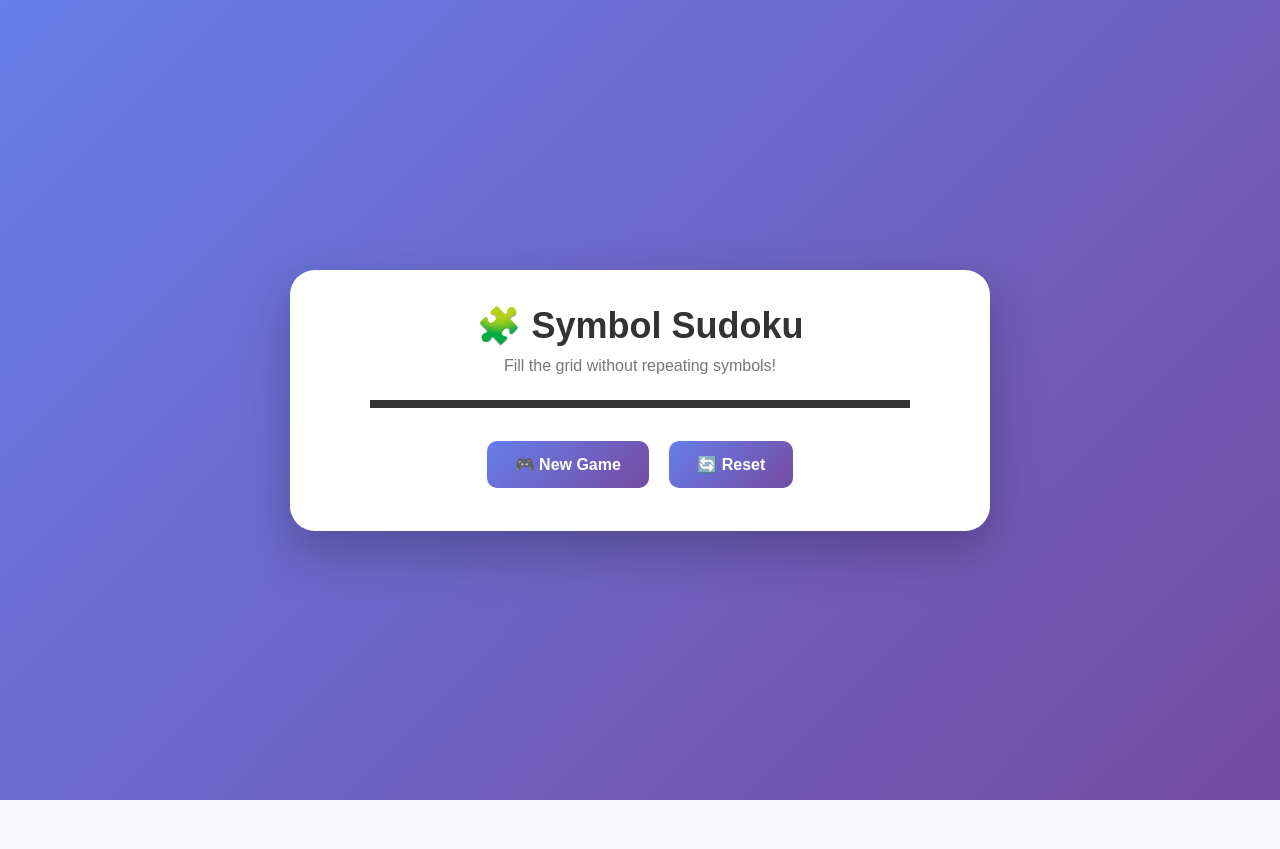
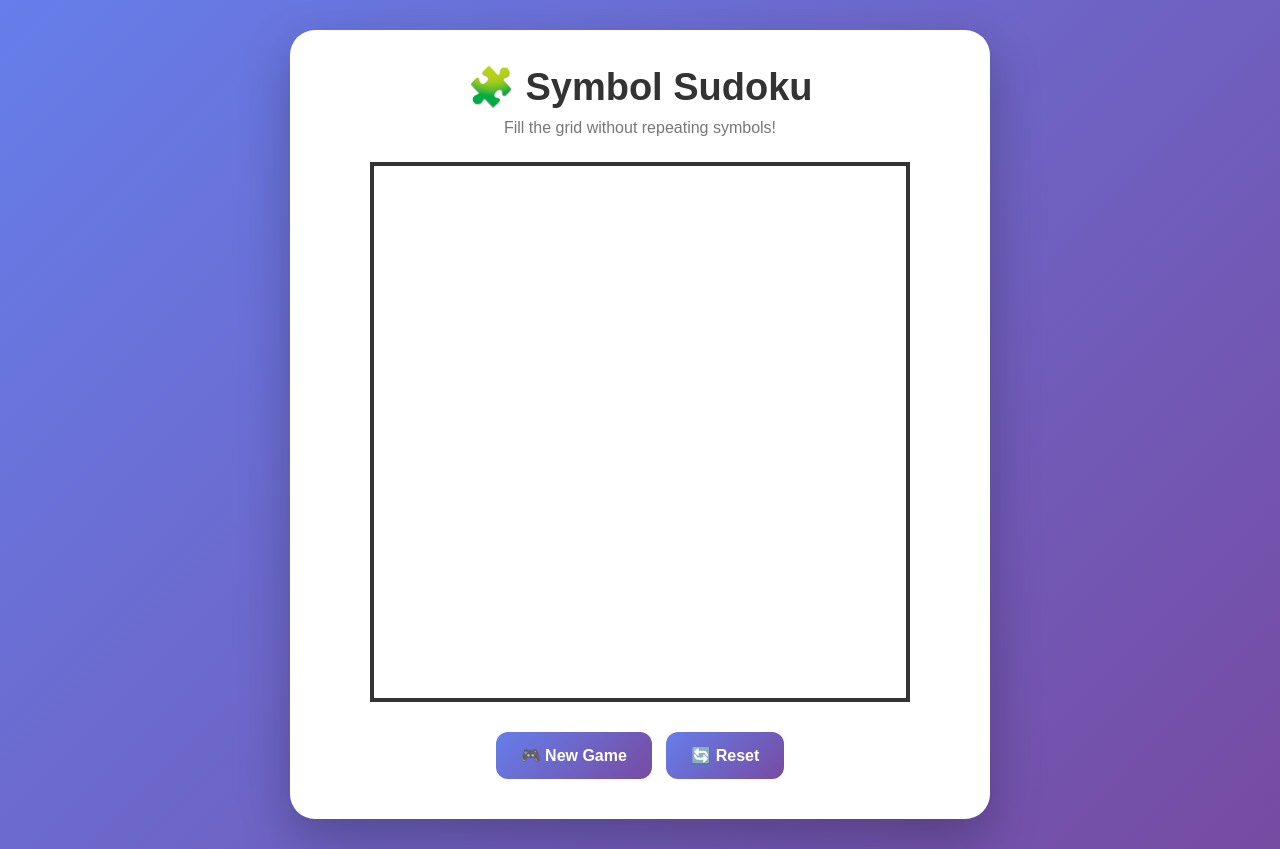
Before and after one commit to reshmapasula-prog/Symbolsudoku, a Flask app: page / in a window 1280 px wide. Before the commit the page ends 800 px from the top, so only its background shows below. Run offline with Flask 3, Linux system fonts and the light colour scheme.

Commit message:
Refactor CSS styles for layout and design improvements

```diff
--- a/static/style.css
+++ b/static/style.css
@@ -7,62 +7,103 @@
 
 body {
     min-height: 100vh;
-    background: linear-gradient(135deg, #667eea, #764ba2);
+
     display: flex;
     justify-content: center;
     align-items: center;
+
     padding: 30px;
+
+    background: linear-gradient(
+        135deg,
+        #667eea,
+        #764ba2
+    );
 }
 
 .container {
     width: 100%;
     max-width: 700px;
+
     background: white;
+
     border-radius: 25px;
+
     padding: 35px;
+
     text-align: center;
-    box-shadow: 0 20px 50px rgba(0,0,0,0.25);
+
+    overflow: hidden;
+
+    box-shadow:
+        0 20px 50px rgba(0, 0, 0, 0.25);
 }
 
 h1 {
+    font-size: 38px;
     color: #333;
+
     margin-bottom: 10px;
-    font-size: 36px;
 }
 
-p {
+.subtitle {
     color: #777;
-    margin-bottom: 25px;
+
+    font-size: 16px;
+
+    margin-bottom: 20px;
 }
+
+/* SUDOKU BOARD */
 
 #game {
     display: grid;
+
     grid-template-columns: repeat(9, 1fr);
-    width: 540px;
-    max-width: 100%;
+
+    width: min(540px, 90vw);
+
+    aspect-ratio: 1 / 1;
+
     margin: 25px auto;
+
     border: 4px solid #333;
+
+    background: white;
 }
 
+/* EACH CELL */
+
 .cell {
-    aspect-ratio: 1;
-    border: 1px solid #bbb;
-    background: #fafafa;
-    font-size: 24px;
-    font-weight: bold;
-    cursor: pointer;
+    width: 100%;
+
+    aspect-ratio: 1 / 1;
+
     display: flex;
+
     justify-content: center;
     align-items: center;
+
+    border: 1px solid #aaa;
+
+    background: #fafafa;
+
+    font-size: 24px;
+
+    cursor: pointer;
+
     transition: 0.2s;
 }
 
+/* HOVER EFFECT */
+
 .cell:hover {
     background: #e9e5ff;
-    transform: scale(1.05);
+
+    transform: scale(1.03);
 }
 
-/* Thick borders for Sudoku 3x3 boxes */
+/* THICK VERTICAL LINES */
 
 .cell:nth-child(3n) {
     border-right: 3px solid #333;
@@ -72,32 +113,66 @@ p {
     border-right: none;
 }
 
+/* THICK HORIZONTAL LINES */
+
 .cell:nth-child(n+19):nth-child(-n+27),
 .cell:nth-child(n+46):nth-child(-n+54) {
     border-bottom: 3px solid #333;
 }
 
+/* BUTTON AREA */
+
+.controls {
+    margin-top: 20px;
+}
+
+/* BUTTONS */
+
 button {
     border: none;
-    padding: 14px 28px;
-    margin: 8px;
-    border-radius: 10px;
-    background: linear-gradient(135deg, #667eea, #764ba2);
+
+    padding: 14px 25px;
+
+    margin: 5px;
+
+    border-radius: 12px;
+
+    background: linear-gradient(
+        135deg,
+        #667eea,
+        #764ba2
+    );
+
     color: white;
+
     font-size: 16px;
+
     font-weight: bold;
+
     cursor: pointer;
+
     transition: 0.2s;
 }
 
 button:hover {
     transform: translateY(-3px);
-    box-shadow: 0 8px 20px rgba(102,126,234,0.4);
+
+    box-shadow:
+        0 8px 20px rgba(102, 126, 234, 0.4);
 }
 
+/* MOBILE */
+
 @media (max-width: 600px) {
+
+    body {
+        padding: 15px;
+    }
+
     .container {
         padding: 20px;
+
+        border-radius: 20px;
     }
 
     h1 {
@@ -107,4 +182,10 @@ button:hover {
     .cell {
         font-size: 16px;
     }
+
+    button {
+        width: 100%;
+
+        margin: 5px 0;
+    }
 }
```
